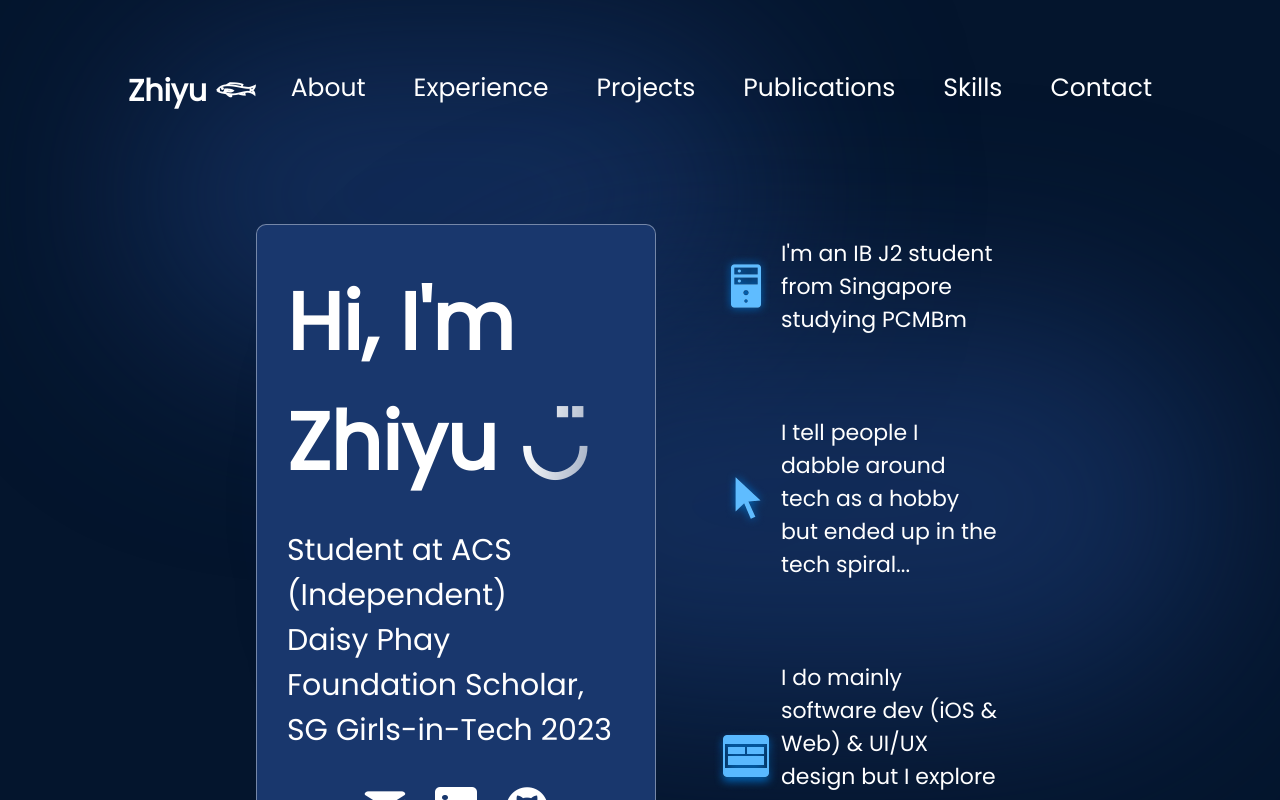
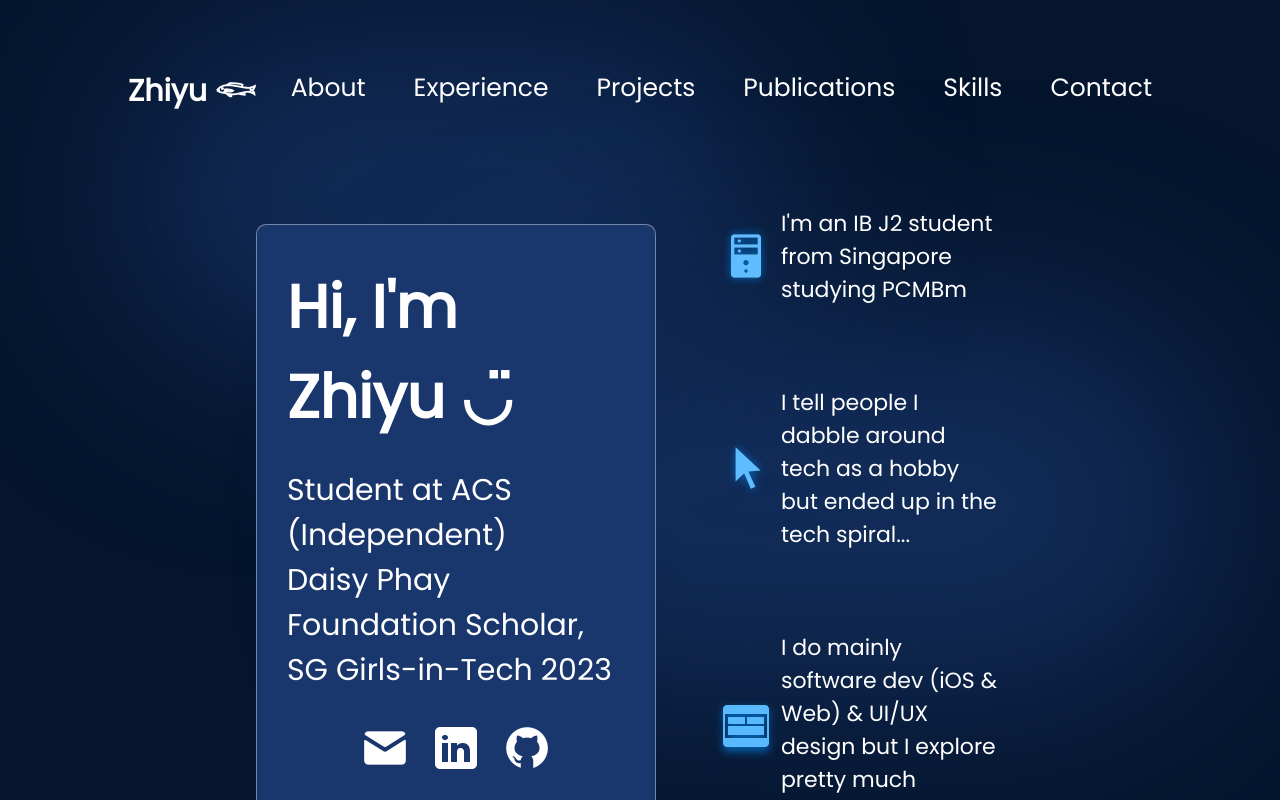
Before and after one commit to zhxyu019/mazhiyu, a React (Vite) app: page / in a window 1280 px wide. Shown: the top 800 px of the page. Built offline with nearby package versions, Linux system fonts and the light colour scheme.

Commit message:
Fixed Title Alignment

```diff
--- a/src/components/Hero/Hero.module.css
+++ b/src/components/Hero/Hero.module.css
@@ -30,7 +30,7 @@
 }
 
 .title {
-  font-size: 80px;
+  font-size: 60px;
   margin-bottom: 33px;
   font-family: var(--font-roboto);
   align-items: center;
```
